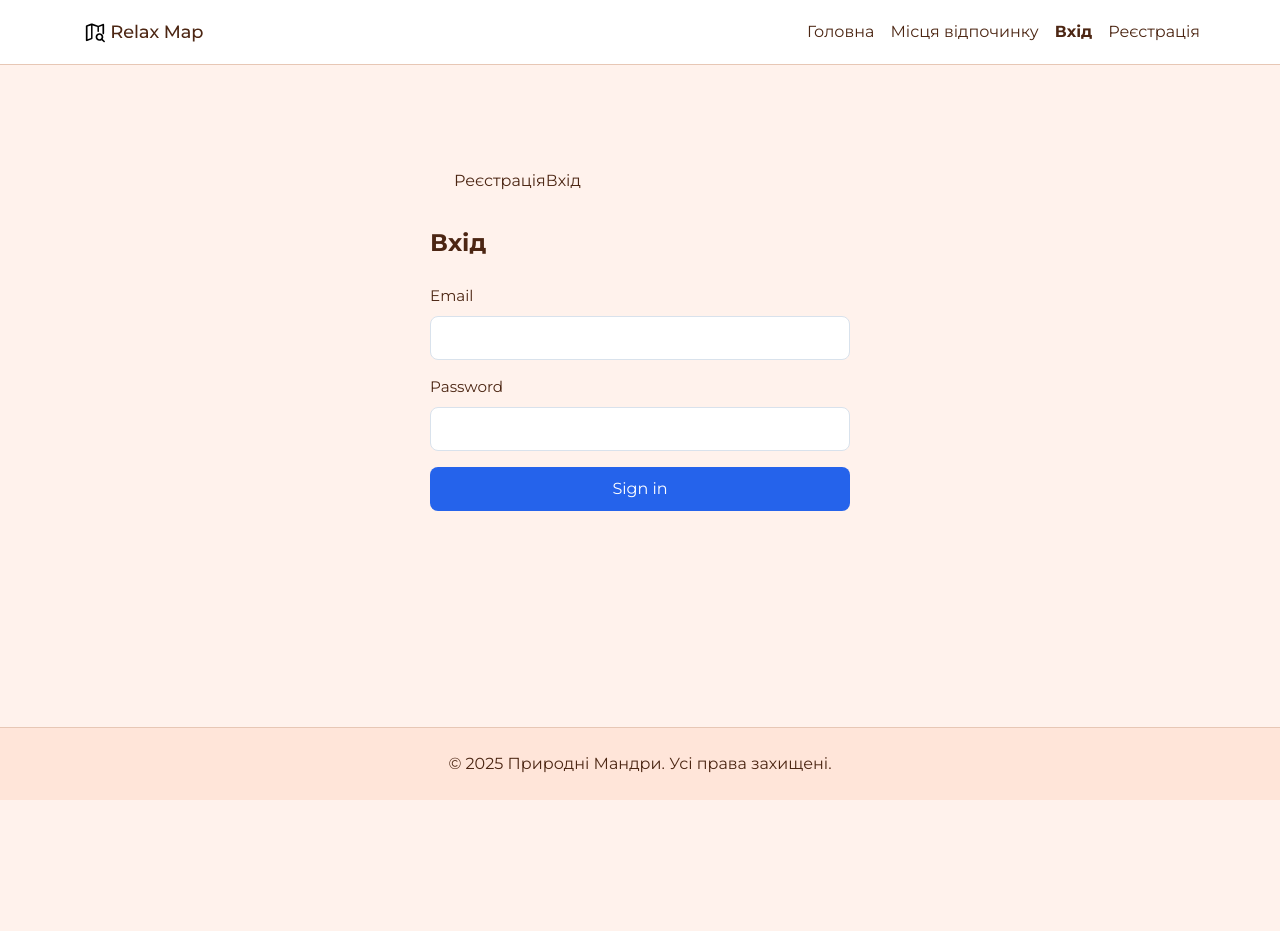
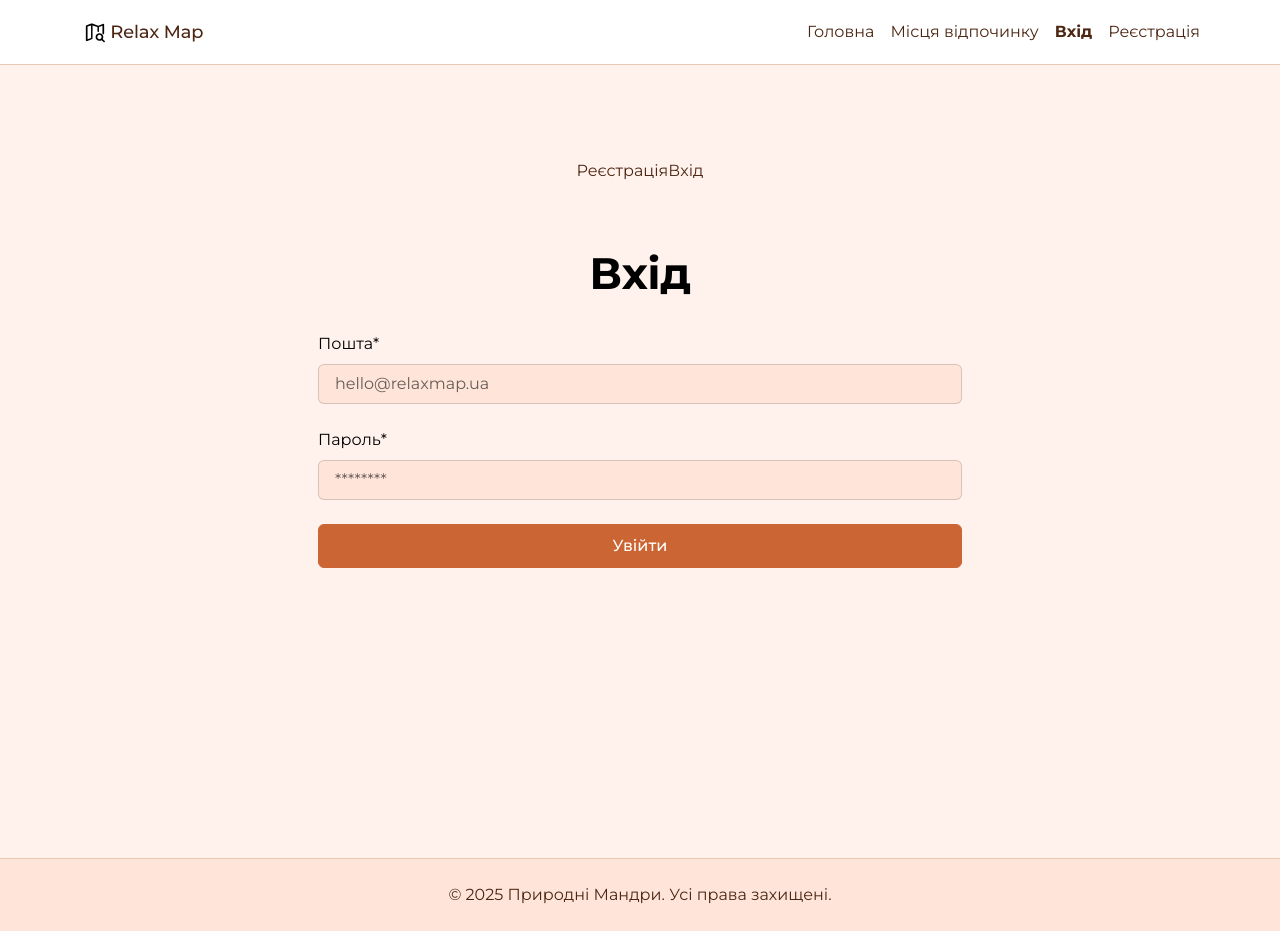
Before and after one commit to tony-kobs/relaxmap-front-final, a Next.js app: page /login in a window 1280 px wide. Before the commit the page ends 800 px from the top, so only its background shows below. Built offline with nearby package versions, Linux system fonts and the light colour scheme; no server answers.

Commit message:
feat(auth): implement login page and form with validation and styling

```diff
--- a/app/(auth)/login/page.module.css
+++ b/app/(auth)/login/page.module.css
@@ -1,20 +1,43 @@
 .wrap {
-  width: min(420px, calc(100% - 32px));
-  margin: 48px auto;
+  width: min(100%, calc(100% - 32px));
+  max-width: 335px;
+  margin: 20px auto 309px;
+  display: flex;
+  flex-direction: column;
+  align-items: center;
+  gap: 32px;
 }
 
 .title {
-  margin: 0 0 24px;
+  font-weight: 700;
+  font-size: 28px;
+  line-height: 1.2;
+  letter-spacing: -0.01em;
+  text-align: center;
+  color: #000;
 }
 
 @media (min-width: 768px) {
   .wrap {
-    margin: 72px auto;
+    max-width: 644px;
+    margin: 62px auto 290px;
+    gap: 32px;
+  }
+
+  .title {
+    font-size: 44px;
   }
 }
 
 @media (min-width: 1440px) {
   .wrap {
-    margin: 96px auto;
+    width: 644px;
+    max-width: 644px;
+    margin: 64px auto 267px;
+    gap: 32px;
+  }
+
+  .title {
+    font-size: 52px;
   }
 }
--- a/app/(auth)/login/page.tsx
+++ b/app/(auth)/login/page.tsx
@@ -1,6 +1,12 @@
+import type { Metadata } from 'next';
 import AuthNav from '@/components/AuthNav/AuthNav';
 import LoginForm from '@/components/LoginForm/LoginForm';
 import css from './page.module.css';
+
+export const metadata: Metadata = {
+  title: 'Вхід',
+  description: 'Вхід до особистого кабінету на платформі Relax Map',
+};
 
 export default function LoginPage() {
   return (
--- a/components/LoginForm/LoginForm.module.css
+++ b/components/LoginForm/LoginForm.module.css
@@ -1,38 +1,130 @@
 .form {
-  display: grid;
-  gap: 16px;
+  display: flex;
+  flex-direction: column;
+  gap: 24px;
+  width: 100%;
 }
 
 .label {
-  display: grid;
+  display: flex;
+  flex-direction: column;
   gap: 8px;
-  font-size: 0.95rem;
+  width: 100%;
+}
+
+.labelText {
+  font-family: 'Montserrat', sans-serif;
+  font-weight: 400;
+  font-size: 16px;
+  line-height: 1.5;
+  color: var(--color-text-label, #000);
 }
 
 .input {
   width: 100%;
-  height: 44px;
-  padding: 0 12px;
-  border: 1px solid #d9e2ec;
-  border-radius: 8px;
-  font: inherit;
+  height: 40px;
+  padding: 0 16px;
+  border: 1px solid rgba(0, 0, 0, 0.15);
+  border-radius: 6px;
+  background-color: var(--color-bg-input, #ffe5d9);
+  color: rgba(0, 0, 0, 0.6);
+  font-weight: 400;
+  font-size: var(--font-size-base, 16px);
+  line-height: var(--line-height-normal, 1.5);
+  transition:
+    border-color var(--transition-base, 0.2s ease),
+    background-color var(--transition-base, 0.2s ease),
+    box-shadow var(--transition-base, 0.2s ease);
+}
+
+.input::placeholder {
+  color: var(--color-text-input-placeholder, rgba(0, 0, 0, 0.6));
+  opacity: 1;
+}
+
+.input:focus {
+  outline: none;
+  border-color: var(--color-primary, #cc6534);
+  box-shadow: 0 0 0 2px rgba(204, 101, 52, 0.2);
+}
+
+.input:-webkit-autofill,
+.input:-webkit-autofill:hover,
+.input:-webkit-autofill:focus,
+.input:-webkit-autofill:active {
+  -webkit-box-shadow: 0 0 0 1000px var(--color-bg-input, #ffe5d9) inset !important;
+  box-shadow: 0 0 0 1000px var(--color-bg-input, #ffe5d9) inset !important;
+  -webkit-text-fill-color: var(--color-text-input, #1b391b) !important;
+  caret-color: var(--color-text-input, #1b391b);
+  transition: background-color 5000s ease-in-out 0s;
+}
+
+.input:autofill {
+  box-shadow: 0 0 0 1000px var(--color-bg-input, #ffe5d9) inset !important;
+  -webkit-text-fill-color: var(--color-text-input, #1b391b) !important;
+  caret-color: var(--color-text-input, #1b391b);
+}
+
+.inputError {
+  border-color: var(--color-error, #b00101) !important;
+}
+
+.inputError:focus {
+  box-shadow: 0 0 0 2px rgba(176, 1, 1, 0.2);
 }
 
 .error {
-  color: #c0392b;
-  font-size: 0.85rem;
+  color: var(--color-error, #b00101);
+  font-size: var(--font-size-xs, 12px);
+  line-height: var(--line-height-normal, 1.5);
 }
 
 .button {
+  display: flex;
+  align-items: center;
+  justify-content: center;
+  width: 100%;
   height: 44px;
-  border: 0;
-  border-radius: 8px;
-  background: #2563eb;
-  color: #fff;
-  font: inherit;
+  border: 1px solid var(--color-button-primary, #cc6534);
+  border-radius: 6px;
+  background-color: var(--color-button-primary, #cc6534);
+  color: #ffffff;
+  font-size: var(--font-size-base, 16px);
+  font-weight: 500;
   cursor: pointer;
+  transition:
+    background-color var(--transition-base, 0.2s ease),
+    color var(--transition-base, 0.2s ease),
+    border-color var(--transition-base, 0.2s ease),
+    opacity var(--transition-base, 0.2s ease),
+    transform var(--transition-base, 0.2s ease);
+}
+
+.button:hover:not(:disabled),
+.button:focus-visible:not(:disabled) {
+  background-color: var(--color-button-primary-hover, #ffe5d9);
+  color: var(--color-text-secondary, #1b391b);
+  border-color: var(--color-button-primary, #cc6534);
+  outline: none;
+}
+
+.button:active:not(:disabled) {
+  background-color: var(--color-primary-dark, #a95325);
+  color: #ffffff;
+  font-size: 20px;
+  line-height: 1.5;
+  border-color: var(--color-primary-dark, #a95325);
+  transform: scale(0.99);
 }
 
 .button:disabled {
-  opacity: 0.7;
+  opacity: 0.6;
+  cursor: not-allowed;
 }
+
+.buttonContent {
+  display: inline-flex;
+  align-items: center;
+  justify-content: center;
+  gap: 10px;
+}
--- a/components/LoginForm/LoginForm.tsx
+++ b/components/LoginForm/LoginForm.tsx
@@ -1,11 +1,24 @@
 'use client';
 
 import { Formik, Form, Field, ErrorMessage } from 'formik';
+import * as Yup from 'yup';
 import { useRouter } from 'next/navigation';
+import { ClipLoader } from 'react-spinners';
 import toast from 'react-hot-toast';
 import { login } from '@/lib/api/clientApi';
 import { useAuthStore } from '@/lib/store/authStore';
 import css from './LoginForm.module.css';
+
+const loginValidationSchema = Yup.object().shape({
+  email: Yup.string()
+    .email('Введіть коректну електронну пошту')
+    .max(64, 'Пошта не повинна перевищувати 64 символи')
+    .required('Пошта обовʼязкова'),
+  password: Yup.string()
+    .min(8, 'Пароль повинен містити щонайменше 8 символів')
+    .max(128, 'Пароль не повинен перевищувати 128 символів')
+    .required('Пароль обовʼязковий'),
+});
 
 export default function LoginForm() {
   const router = useRouter();
@@ -14,37 +27,79 @@ export default function LoginForm() {
   return (
     <Formik
       initialValues={{ email: '', password: '' }}
+      validationSchema={loginValidationSchema}
+      validateOnBlur={true}
+      validateOnChange={false}
       onSubmit={async (values, helpers) => {
         try {
           const user = await login(values);
           setUser(user);
-          toast.success('Signed in');
-          router.push(`/profile/${user._id}`);
-        } catch {
-          toast.error('Invalid email or password');
+          toast.success(`Вітаємо, ${user.name || 'користувачу'}!`);
+          router.push(user?._id ? `/profile/${user._id}` : '/profile');
+        } catch (error: unknown) {
+          const apiError = error as {
+            response?: { data?: { message?: string; error?: string } };
+          };
+          const errorMessage =
+            apiError.response?.data?.message ||
+            apiError.response?.data?.error ||
+            'Невірний email або пароль. Спробуйте ще раз';
+          toast.error(errorMessage);
         } finally {
           helpers.setSubmitting(false);
         }
       }}
     >
-      {({ isSubmitting }) => (
-        <Form className={css.form}>
-          <label className={css.label}>
-            Email
-            <Field className={css.input} type="email" name="email" />
+      {({ isSubmitting, errors, touched }) => (
+        <Form className={css.form} noValidate>
+          <label className={css.label} htmlFor="email">
+            <span className={css.labelText}>Пошта*</span>
+            <Field
+              id="email"
+              className={`${css.input} ${
+                touched.email && errors.email ? css.inputError : ''
+              }`}
+              type="email"
+              name="email"
+              placeholder="hello@relaxmap.ua"
+              autoComplete="email"
+            />
             <ErrorMessage className={css.error} name="email" component="span" />
           </label>
-          <label className={css.label}>
-            Password
-            <Field className={css.input} type="password" name="password" />
+
+          <label className={css.label} htmlFor="password">
+            <span className={css.labelText}>Пароль*</span>
+            <Field
+              id="password"
+              className={`${css.input} ${
+                touched.password && errors.password ? css.inputError : ''
+              }`}
+              type="password"
+              name="password"
+              placeholder="********"
+              autoComplete="current-password"
+            />
             <ErrorMessage
               className={css.error}
               name="password"
               component="span"
             />
           </label>
-          <button className={css.button} type="submit" disabled={isSubmitting}>
-            {isSubmitting ? 'Signing in...' : 'Sign in'}
+
+          <button
+            className={css.button}
+            type="submit"
+            disabled={isSubmitting}
+            aria-disabled={isSubmitting}
+          >
+            {isSubmitting ? (
+              <span className={css.buttonContent}>
+                <ClipLoader color="#ffffff" size={18} />
+                <span>Вхід...</span>
+              </span>
+            ) : (
+              'Увійти'
+            )}
           </button>
         </Form>
       )}
```
